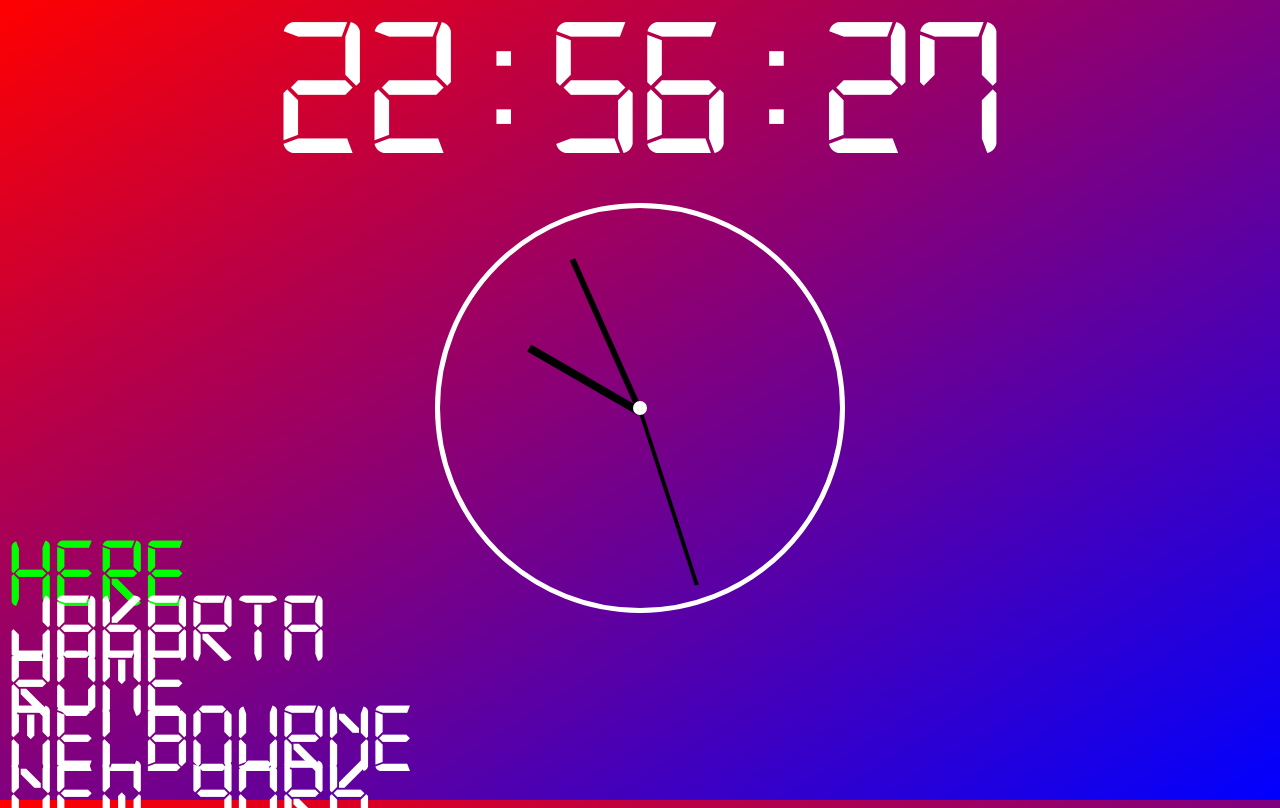
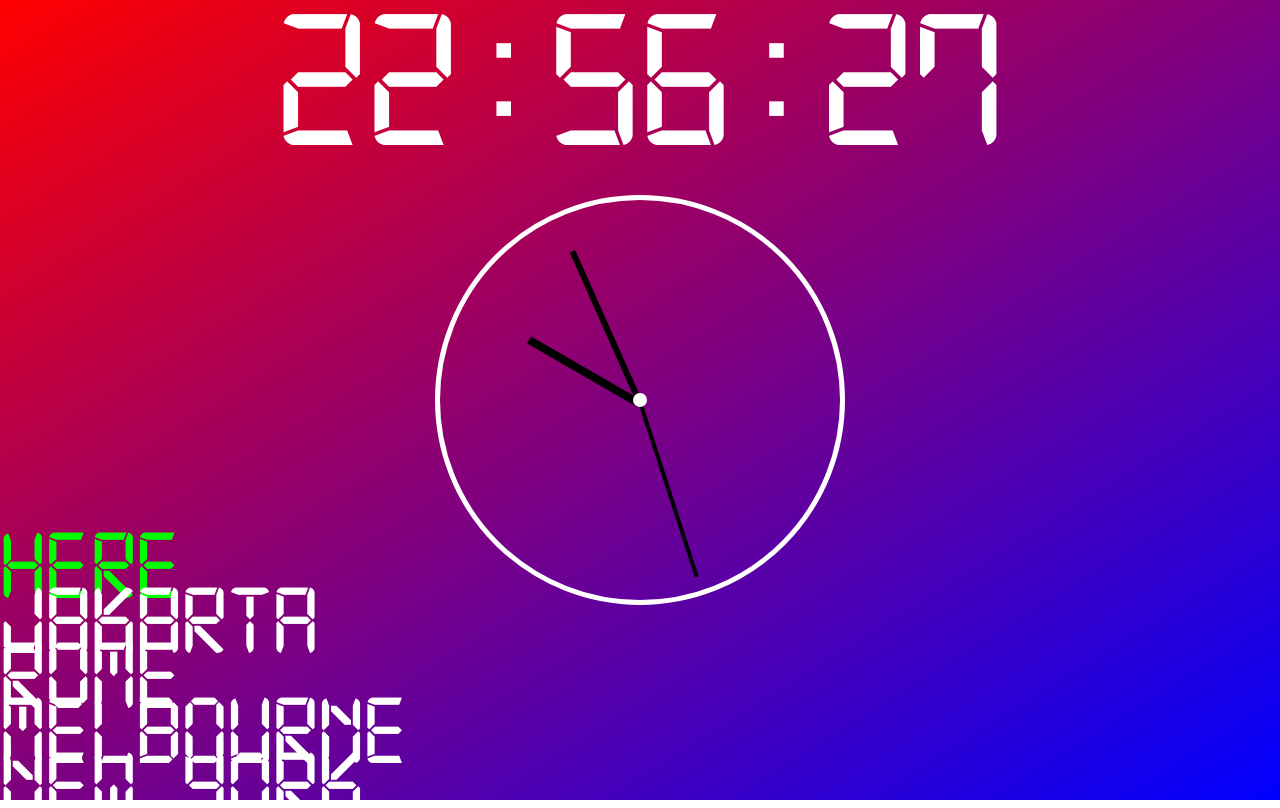
Before and after one commit to NicolaFerracin/javascript30, a plain HTML site: page Day2 - Clock/index.html in a window 1280 px wide. Drawn offline with Linux system fonts and the light colour scheme.

Commit message:
Better styling

```diff
--- a/Day2 - Clock/stylesheet.css
+++ b/Day2 - Clock/stylesheet.css
@@ -8,8 +8,6 @@ html {
 }
 
 body {
-  position: relative;
-  height: 100%;
   background: linear-gradient(to left top, blue, red);
 }
 
```
